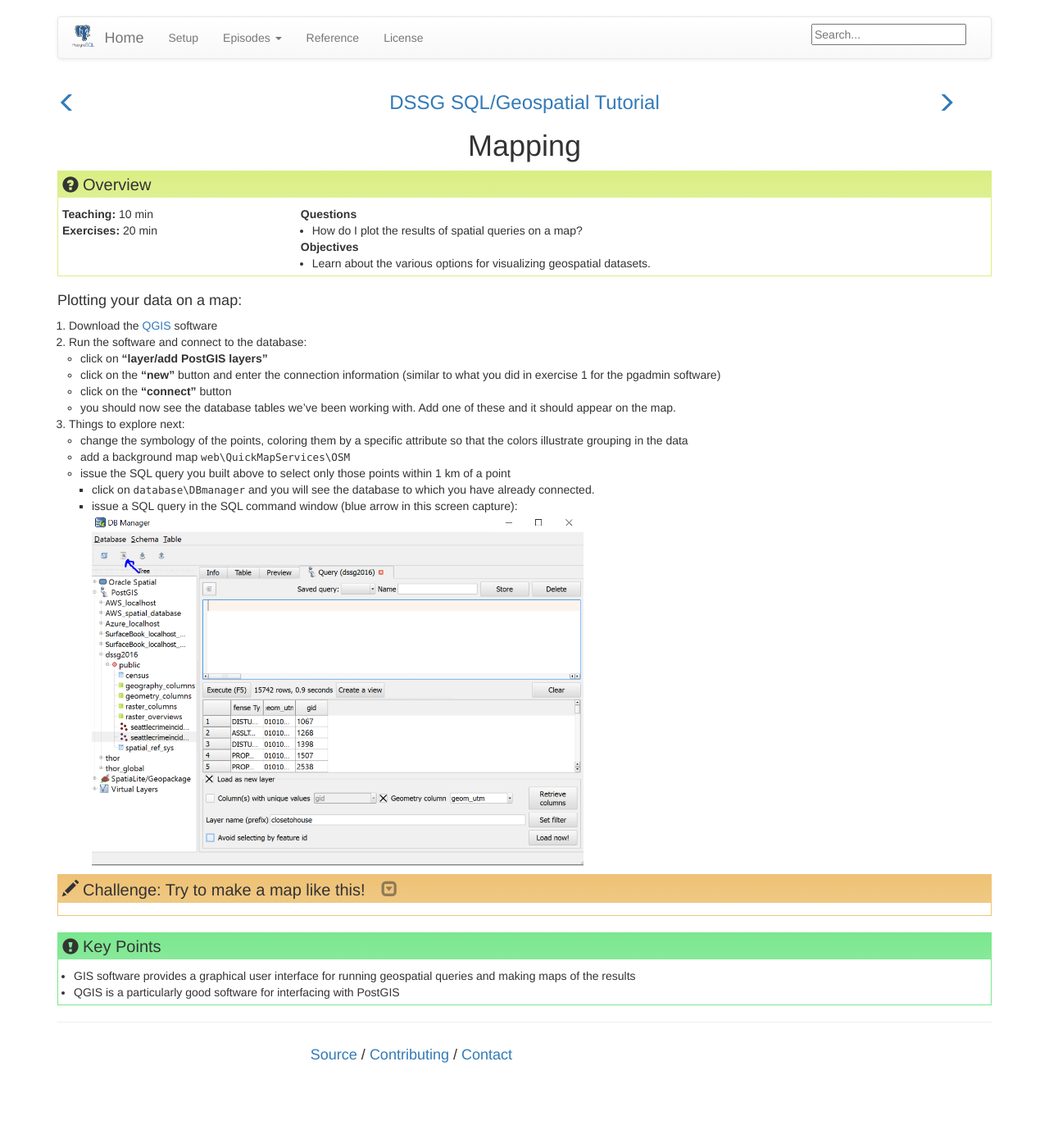
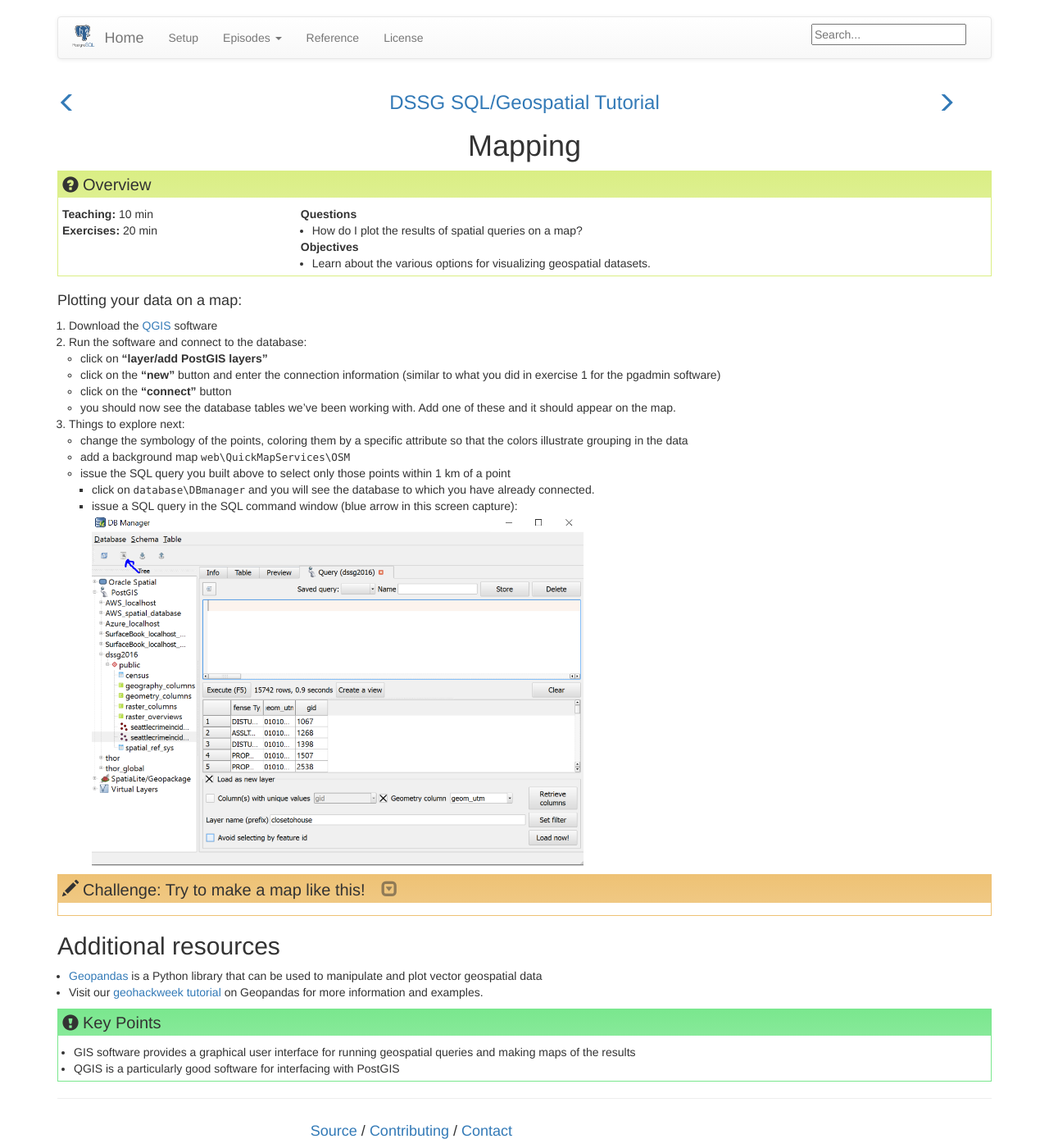
Before and after one commit to uwescience/SQL-geospatial-tutorial, a Jekyll site: the page built from _episodes/05-mapping.md, in a window 1280 px wide. Shown: the whole page at 82% size. Built offline with Jekyll 4.4.1, drawn with Linux system fonts in a browser that asks for light colours; before the commit the page ends 1307 px from its top, so only the background shows below that.

Commit message:
add some links to geopandas as additional resources

```diff
--- a/_episodes/05-mapping.md
+++ b/_episodes/05-mapping.md
@@ -30,3 +30,8 @@ keypoints:
 > ## Challenge: Try to make a map like this!
 > <img src="../assets/img/databaseIntro/crimeradius.png" width="300">
 {: .challenge}
+
+## Additional resources
+
+* [Geopandas](http://geopandas.org/) is a Python library that can be used to manipulate and plot vector geospatial data
+* Visit our [geohackweek tutorial](https://geohackweek.github.io/vector/) on Geopandas for more information and examples.
```
